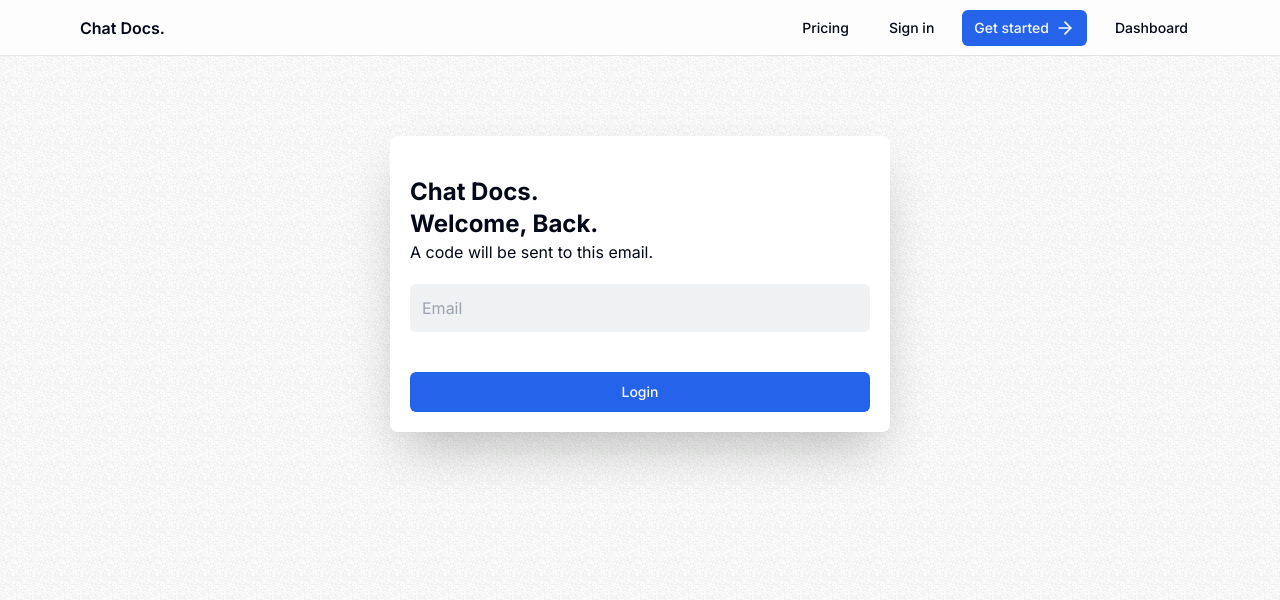
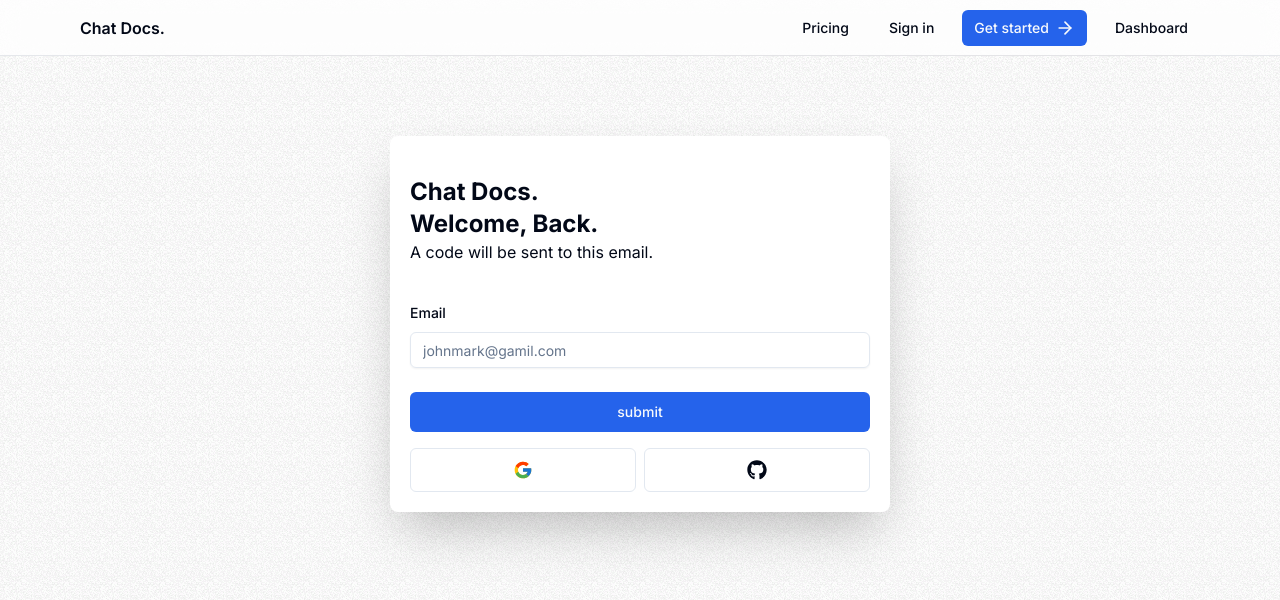
Before and after one commit to emenikenicholasatwork/Chat-Docs-SAAS-Application, a Next.js app: page /auth in a window 1280 px wide. Shown: the top 600 px of the page. Built offline with nearby package versions, Linux system fonts and the light colour scheme.

Commit message:
making commit on socail authentications

```diff
--- a/package.json
+++ b/package.json
@@ -43,6 +43,7 @@
     "react": "^18",
     "react-dom": "^18",
     "react-hook-form": "^7.53.0",
+    "react-icons": "^5.3.0",
     "react-loading-skeleton": "^3.4.0",
     "shadcn-ui": "^0.9.0",
     "tailwind-merge": "^2.5.2",
--- a/src/components/AuthForm.tsx
+++ b/src/components/AuthForm.tsx
@@ -2,51 +2,115 @@
 import { useState } from 'react';
 import { z } from 'zod';
 import { Button } from './ui/button';
+import { FormSuccess } from './form-success';
+import { FormError } from './form-error';
+import { Input } from '@/components/ui/input';
+import { FcGoogle } from 'react-icons/fc';
+import { FaGithub } from 'react-icons/fa';
+import {
+    Form,
+    FormControl,
+    FormField,
+    FormItem,
+    FormLabel,
+    FormMessage
+} from "@/components/ui/form";
+import { useForm } from 'react-hook-form';
+import { zodResolver } from '@hookform/resolvers/zod';
 
 const loginSchema = z.object({
-    email: z.string().email(),
+    email: z.string().email()
 });
+
+interface formProps {
+    email: string;
+}
 
 export default function AuthForm() {
     const [email, setEmail] = useState('');
-    const [error, setError] = useState<string | null>(null);
+    const [error, setError] = useState<boolean>(false);
+    const [success, setSuccess] = useState<boolean>(false);
 
-    const handleSubmit = async (e: React.FormEvent) => {
-        e.preventDefault();
+    const form = useForm<formProps>({
+        email: ''
+    });
+
+    const handleSubmit = async (values: z.infer<typeof loginSchema>) => {
+        // e.preventDefault();
+        console.log(values);
         const result = loginSchema.safeParse({ email });
-        if (!result.success) {
-            setError(result.error.errors.map(err => err.message).join('') + ", please enter a valid email address");
-            return;
+        if (result.error) {
+            setError(true);
         }
-        try {
-            setError('');
-            const response = await fetch('/api/sendpasscode', {
-                method: 'POST',
-                headers: {
-                    'Content-Type': 'application/json',
-                },
-                body: JSON.stringify({ email }),
-            });
+        console.log(result);
 
-            if (response.ok) {
-                setError('Passcode sent! Check your email');
-            } else {
-                setError('Failed to send passcode');
-            }
-        } catch (error) {
-            console.log(error);
-        }
+        // }
+        // try {
+        //     const response = await fetch('/api/sendpasscode', {
+        //         method: 'POST',
+        //         headers: {
+        //             'Content-Type': 'application/json',
+        //         },
+        //         body: JSON.stringify({ email }),
+        //     });
+
+        //     if (response.ok) {
+        //         setError('Passcode sent! Check your email');
+        //     } else {
+        //         setError('Failed to send passcode');
+        //     }
+        // } catch (error) {
+        //     console.log(error);
+        // }
     };
 
     return (
         <div className='w-full flex justify-center'>
-            <div className="bg-white rounded-lg mt-20 p-5 flex flex-col w-[500px] shadow-2xl">
+            <div className="bg-white rounded-lg mt-20 space-y-4 p-5 flex flex-col w-[500px] shadow-2xl">
                 <div className='my-5'>
                     <p className="text-2xl font-bold">Chat Docs.</p>
                     <p className="text-2xl font-bold">Welcome, Back.</p>
                     <p>A code will be sent to this email.</p>
                 </div>
-                <form className='flex flex-col w-full' onSubmit={handleSubmit}>
+                <Form {...form}>
+                    <form onSubmit={form.handleSubmit(handleSubmit)} className='space-y-6'>
+                        <div className='space-y-4'>
+                            <FormField control={form.control} name='email' render={({ field }) => (
+                                <FormItem>
+                                    <FormLabel>Email</FormLabel>
+                                    <FormControl>
+                                        <Input {...field} type='email' placeholder='johnmark@gamil.com' />
+                                    </FormControl>
+                                    <FormMessage />
+                                </FormItem>
+                            )} />
+                        </div>
+                        {error && <FormError message='Invalid Credentials!' />}
+                        {success && <FormSuccess message='Email Sent!' />}
+                        <Button type='submit' className='w-full'>
+                            submit
+                        </Button>
+                    </form>
+                </Form>
+                <div className='flex items-center w-full gap-2'>
+                    <Button
+                        size='lg'
+                        className="w-full"
+                        variant="outline"
+                        onClick={() => { }}
+                    >
+                        <FcGoogle className="h-5 w-5" />
+                    </Button>
+                    <Button
+                        size='lg'
+                        className='w-full'
+                        variant="outline"
+                        onClick={() => { }}
+                    >
+                        <FaGithub className="h-5 w-5" />
+                    </Button>
+                </div>
+                {/* <form className='flex flex-col w-full' onSubmit={handleSubmit}>
                     <input
                         className='p-3 rounded-md outline-none bg-slate-500/10'
                         type="email"
@@ -55,8 +119,10 @@
                         placeholder="Email"
                     />
                     {error && <p className='text-red-500'>{error}</p>}
+                    <FormSuccess message='Email sent!' />
+                    <FormError message='Invalid Credentials' />
                     <Button className='mt-10' type='submit' >Login</Button>
-                </form>
+                </form> */}
             </div>
         </div>
     );
--- /dev/null
+++ b/src/components/form-error.tsx
@@ -0,0 +1,16 @@
+import { ExclamationTriangleIcon } from "@radix-ui/react-icons";
+
+
+interface FormErrorProps {
+    message?: string;
+}
+
+export const FormError = ({ message }: FormErrorProps) => {
+    if (!message) return null;
+    return (
+        <div className="bg-destructive-foreground/80 p-3 rounded-md flex  items-center gap-x-2 text-destructive">
+            <ExclamationTriangleIcon className="h-4 w-4" />
+            <p>{message}</p>
+        </div>
+    );
+};
--- /dev/null
+++ b/src/components/form-success.tsx
@@ -0,0 +1,17 @@
+import { CheckCircledIcon } from "@radix-ui/react-icons";
+import { CheckCircleIcon } from "lucide-react";
+
+
+interface FormSuccessProps {
+    message?: string;
+}
+
+export const FormSuccess = ({ message }: FormSuccessProps) => {
+    if (!message) return null;
+    return (
+        <div className="bg-emerald-500/20 p-3 rounded-md flex  items-center gap-x-2 text-emerald-500">
+            <CheckCircledIcon className="h-4 w-4" />
+            <p>{message}</p>
+        </div>
+    );
+};
```
Also changed, not shown: 1 other file (tests, documents, lock files or other folders).
